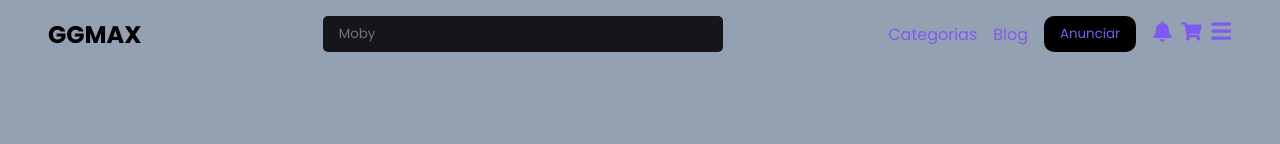
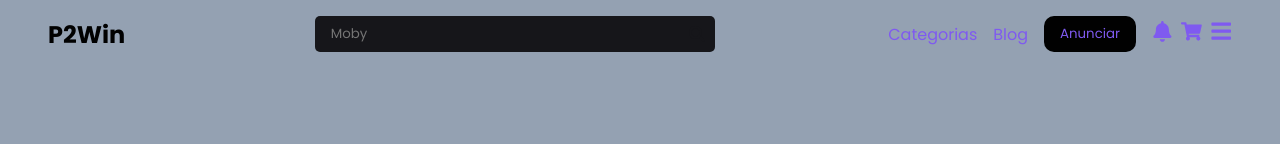
Before and after one commit to 7hlsn1/p2win, a React (Vite) app: page / in a window 1280 px wide. Shown: the top 144 px of the page. Built offline with nearby package versions, Linux system fonts and the light colour scheme.

Commit message:
Update index.tsx

```diff
--- a/src/components/Navbar/index.tsx
+++ b/src/components/Navbar/index.tsx
@@ -10,7 +10,7 @@
 const Navbar: React.FC = () => {
     return (
         <header className={styles.navbar}>
-            <Link to="/" className={styles.logo}>GGMAX</Link>
+            <Link to="/" className={styles.logo}>P2Win</Link>
             <SearchBar />
 
             <div className={styles.rightArea}>
```
